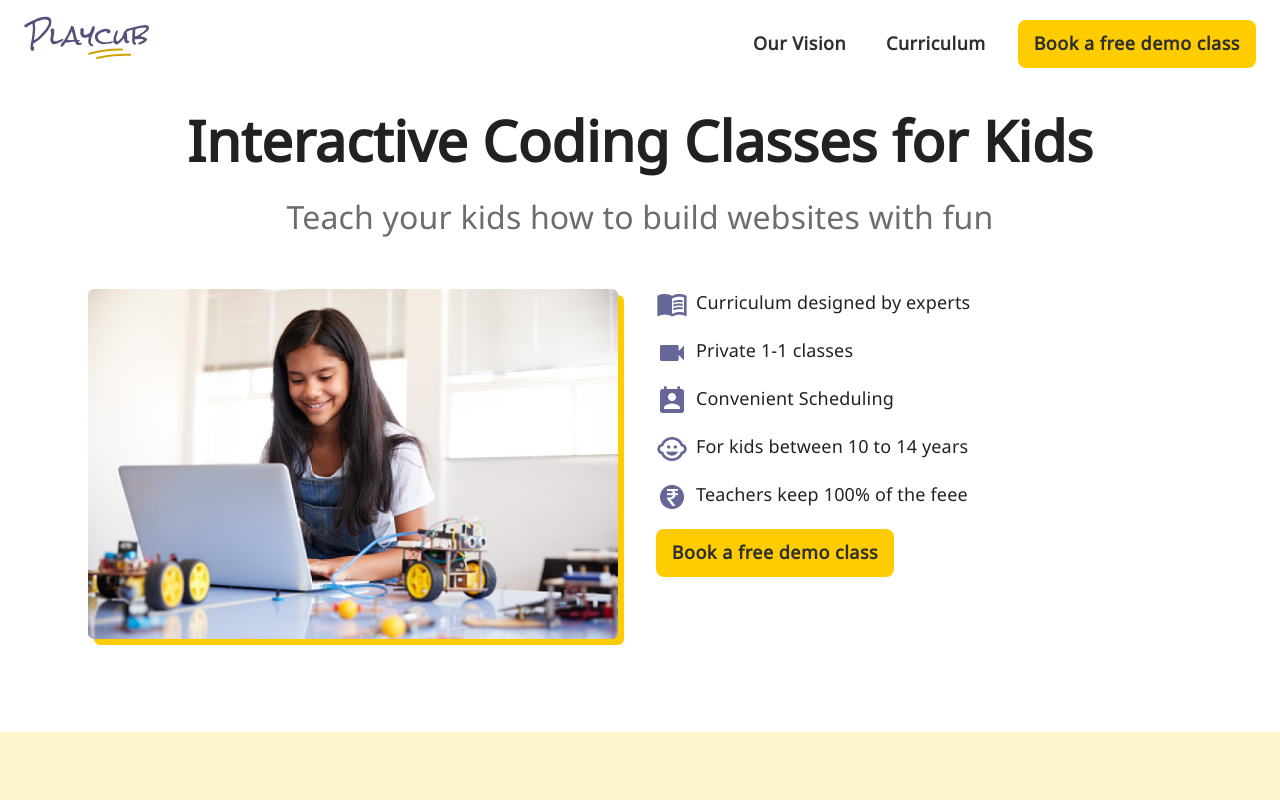
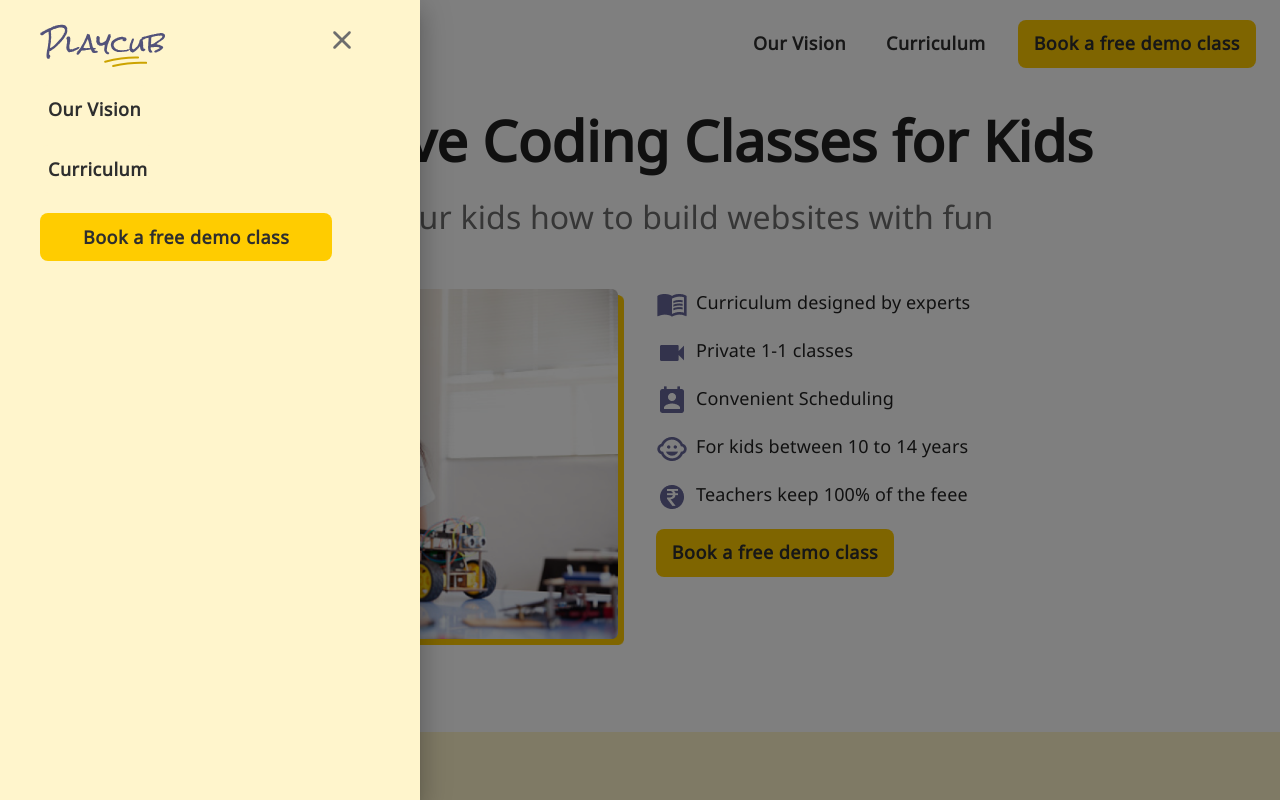
Before and after one commit to navgurukul/playcub-fe, a Next.js app: page / in a window 1280 px wide. Shown: the top 800 px of the page. Built offline with nearby package versions, Linux system fonts and the light colour scheme.

Commit message:
close button functionality added

```diff
--- a/common/Navbar.js
+++ b/common/Navbar.js
@@ -38,24 +38,20 @@ ElevationScroll.propTypes = {
 
 const Navbar =(props) => {
 
-  const [mobileMoreAnchorEl, setMobileMoreAnchorEl] = React.useState(null);
+  const [isMobileMenuOpen, setisMobileMenuOpen] = React.useState(true);
 
-  const isMobileMenuOpen = Boolean(mobileMoreAnchorEl);
 
   const handleMobileMenuClose = () => {
-    setMobileMoreAnchorEl(null);
+    setisMobileMenuOpen(false);
   };
 
   const handleMobileMenuOpen = (event) => {
-    setMobileMoreAnchorEl(event.currentTarget);
+    setisMobileMenuOpen(true);
   };
 
   const mobileMenuId = "primary-search-account-menu-mobile";
   const renderMobileMenu = (
     <SwipeableDrawer
-
-      anchorEl={mobileMoreAnchorEl}
-
       id={mobileMenuId}
       open={isMobileMenuOpen}
       onClose={handleMobileMenuClose}
@@ -71,9 +67,9 @@ const Navbar =(props) => {
               </Box>
               <Box   sx={{ml:20}}>
                 <Image
-                  //  onClick={()=>{
-                  //   handleClose()
-                  //   }}
+                   onClick={()=>{
+                    handleMobileMenuClose()
+                    }}
 
                       src={require("../assest/close.png")}
                       sx={{height:"16px",width:"16px"}}
```
